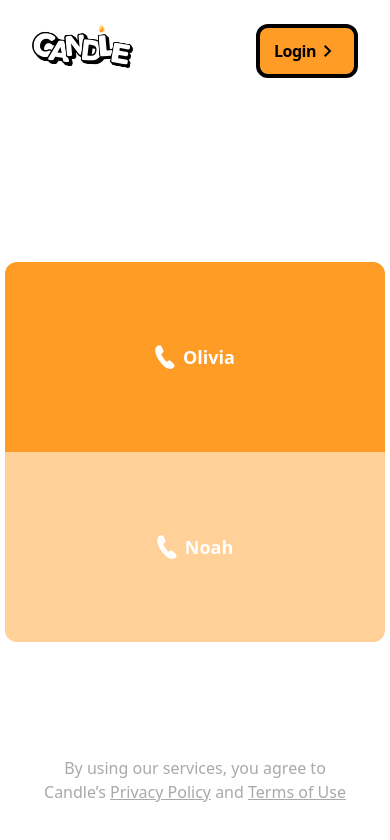
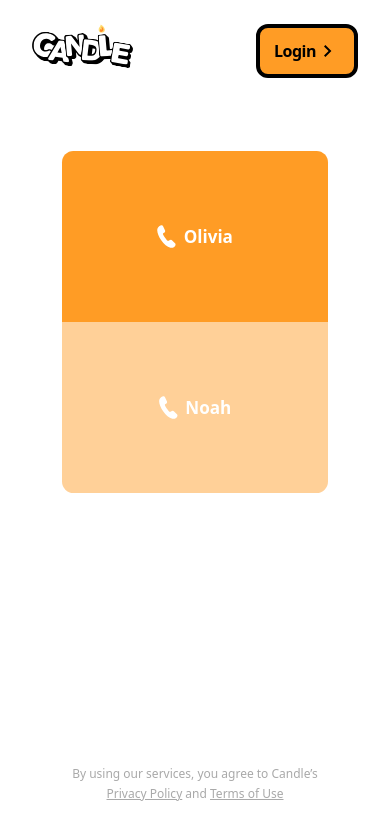
Before and after one commit to isabellestt/Candle, a React (Vite) app in the folder fe/: page /Candle in a window 390 px wide. Shown: the top 840 px of the page. Built offline with nearby package versions, Linux system fonts and the light colour scheme; no server answers; what @vapi-ai/web would draw is missing.

Commit message:
Fix vertical overflow for mobile viewport

```diff
--- a/fe/src/routes/Candle.tsx
+++ b/fe/src/routes/Candle.tsx
@@ -31,10 +31,10 @@ const Candle = () => {
     switch (currentFlow) {
       case FLOW_STATES.INITIAL:
         return (
-          <div id="1" className="py-40">
+          <div id="1" className="py-10 lg:py-40 flex flex-col items-center scale-95 lg:scale-100">
             <div
               id="olivia"
-              className="bg-[#FF9C25] w-95 h-47.5 rounded-t-xl flex flex-row items-center justify-center gap-x-2"
+              className="bg-[#FF9C25] w-70 h-45 lg:w-90 lg:h-47.5 rounded-t-xl flex flex-row items-center justify-center gap-x-2"
               onClick={() => {
                 setSelectedCaller("Olivia");
                 setCurrentFlow(FLOW_STATES.REQUEST_MICROPHONE);
@@ -47,7 +47,7 @@ const Candle = () => {
             </div>
             <div
               id="noah"
-              className="bg-[#FFD098] w-95 h-47.5 rounded-b-xl flex flex-row items-center justify-center gap-x-2"
+              className="bg-[#FFD098] w-70 h-45 lg:w-90 lg:h-47.5 rounded-b-xl flex flex-row items-center justify-center gap-x-2"
               onClick={() => {
                 setSelectedCaller("Noah");
                 setCurrentFlow(FLOW_STATES.REQUEST_MICROPHONE);
@@ -166,7 +166,7 @@ const Candle = () => {
         {renderFlowContent()}
       </section>
       <div>
-        <p className="text-center px-8 text-[#A9A9A9] absolute bottom-10">
+        <p className="text-center px-17 text-[#A9A9A9] absolute bottom-10 text-xs lg:text-md leading-5">
           By using our services, you agree to Candle’s
           <a href="#" onClick={() => alert("To be added!")}>
             {" "}
```
